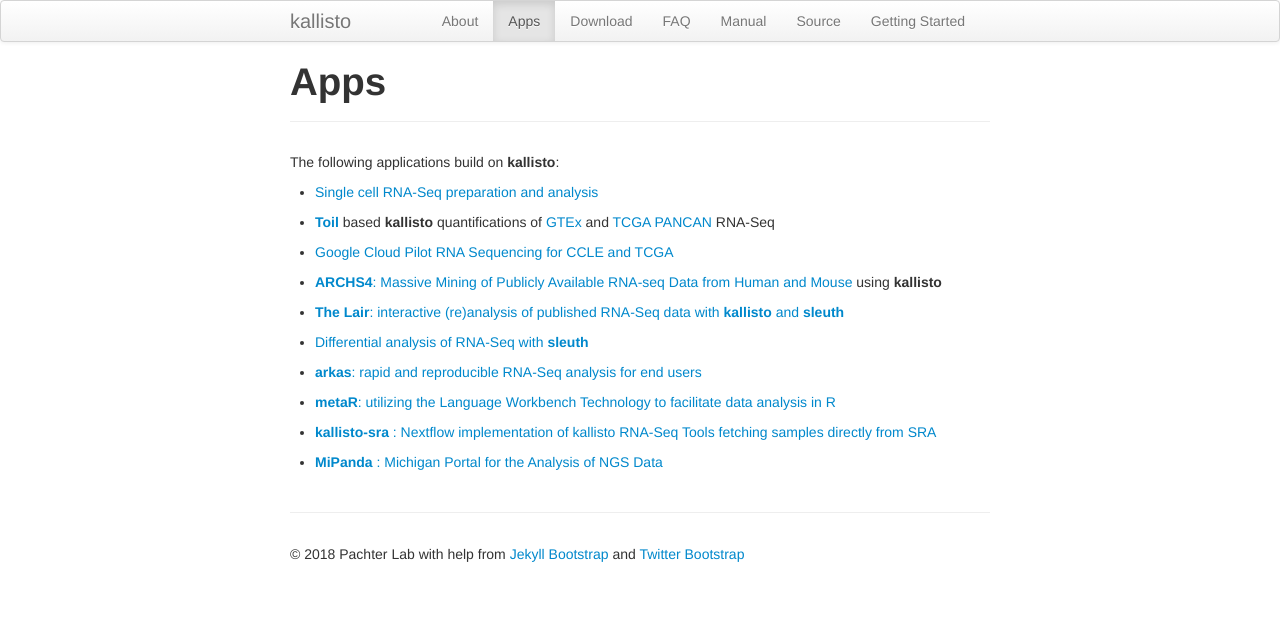
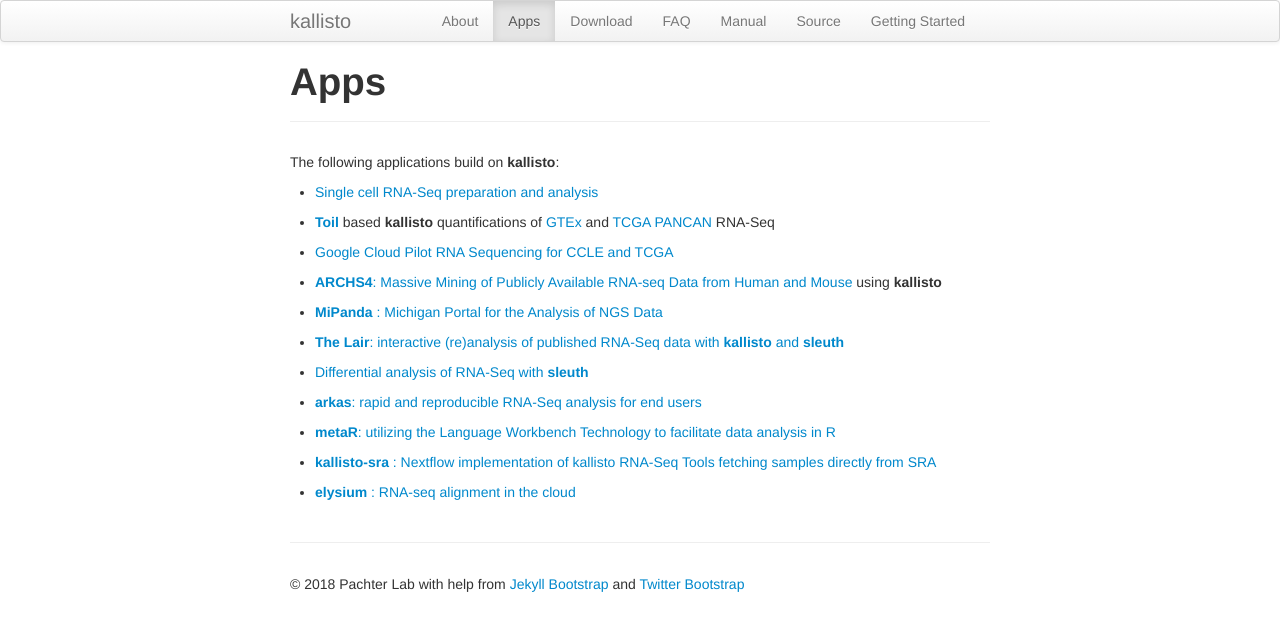
Before and after one commit to pachterlab/kallisto, a Jekyll site: the page built from apps.md, in a window 1280 px wide. Shown: the top 631 px of the page. Built offline with Jekyll 4.4.1, drawn with Linux system fonts in a browser that asks for light colours.

Commit message:
Added elysium

```diff
--- a/apps.md
+++ b/apps.md
@@ -16,6 +16,8 @@
 
 - [__ARCHS4__: Massive Mining of Publicly Available RNA-seq Data from Human and Mouse](http://amp.pharm.mssm.edu/archs4/) using __kallisto__
 
+- [__MiPanda__ : Michigan Portal for the Analysis of NGS Data](http://www.mipanda.org/)
+
 - [__The Lair__: interactive (re)analysis of published RNA-Seq data with __kallisto__ and __sleuth__](http://pachterlab.github.io/lair)
 
 - [Differential analysis of RNA-Seq with __sleuth__](http://pachterlab.github.io/sleuth)
@@ -26,4 +28,4 @@
 
 - [__kallisto-sra__ : Nextflow implementation of kallisto RNA-Seq Tools fetching samples directly from SRA](https://github.com/lifebit-ai/kallisto-sra)
 
-- [__MiPanda__ : Michigan Portal for the Analysis of NGS Data](http://www.mipanda.org/)
+- [__elysium__ : RNA-seq alignment in the cloud](https://github.com/maayanlab/elysium)
```
